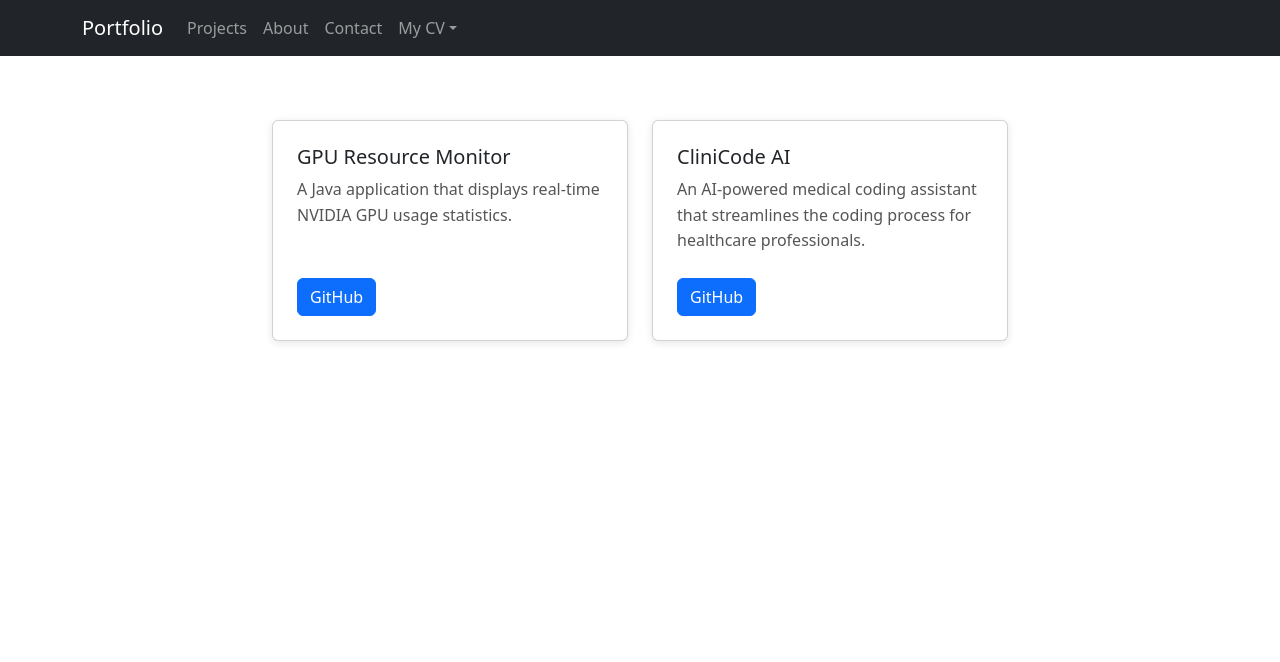
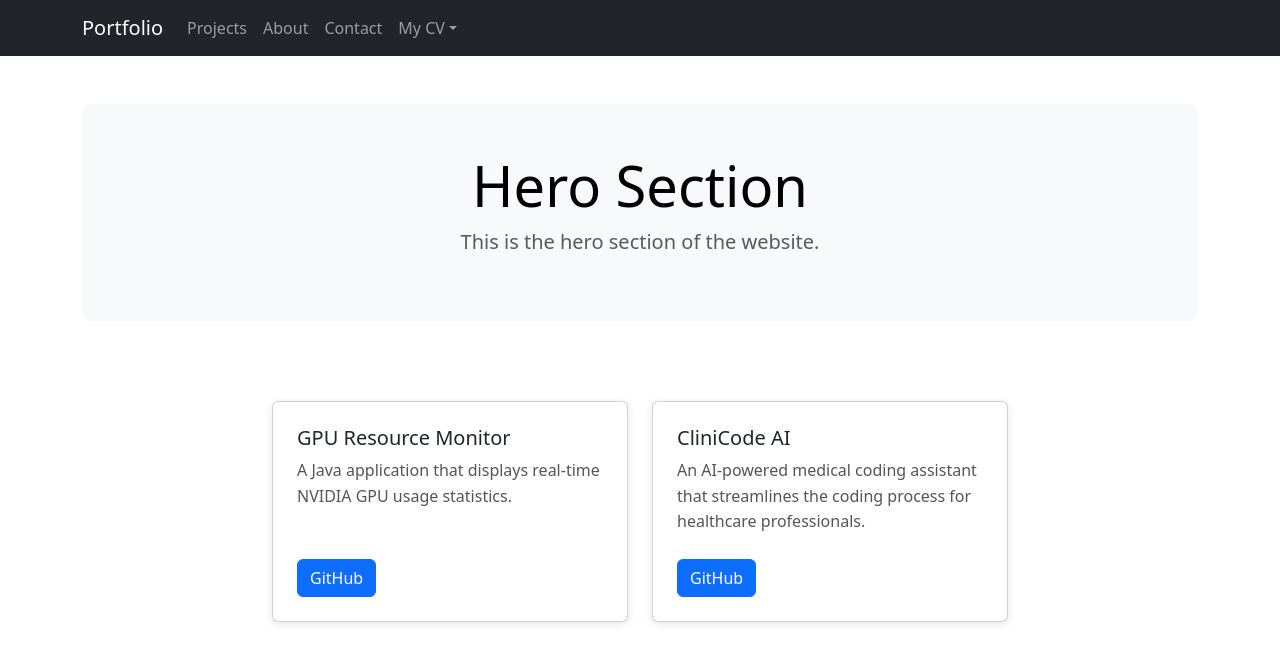
Before and after one commit to jd-loper/portfolio-website, a React (Vite) app: page / in a window 1280 px wide. Shown: the top 662 px of the page. Built offline with nearby package versions, Linux system fonts and the light colour scheme.

Commit message:
Add Hero component

```diff
--- a/src/App.jsx
+++ b/src/App.jsx
@@ -1,10 +1,12 @@
 import SiteNavbar from './components/SiteNavbar';
 import ProjectCards from './components/ProjectCards';
+import Hero from './components/Hero';
 
 export default function App() {
   return (
     <>
     <SiteNavbar brand="Portfolio" />
+    <Hero />
     <ProjectCards />
     </>
   )
--- /dev/null
+++ b/src/components/Hero.jsx
@@ -0,0 +1,12 @@
+function Hero() {
+    return (
+        <div class="container my-5">
+            <div class="p-5 text-center bg-body-tertiary rounded-3">
+                <h1 class="text-body-emphasis display-4">Hero Section</h1>
+                <p class="col-lg-8 mx-auto fs-5 text-muted">This is the hero section of the website.</p>
+            </div>
+        </div>
+    );
+}
+
+export default Hero;
```
